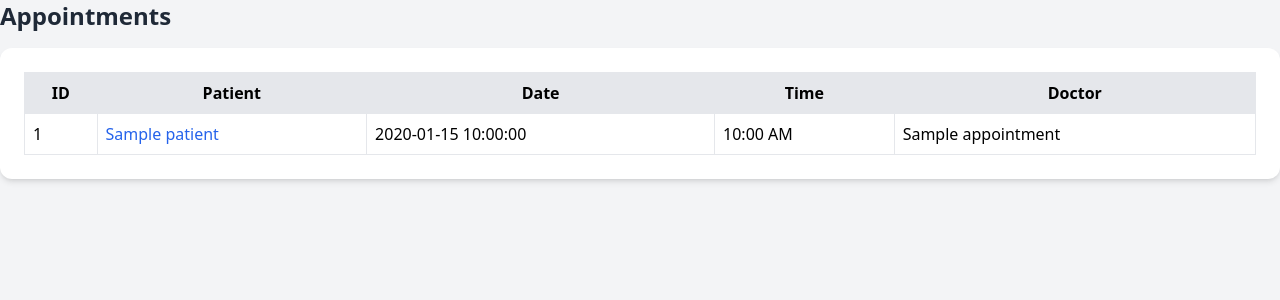
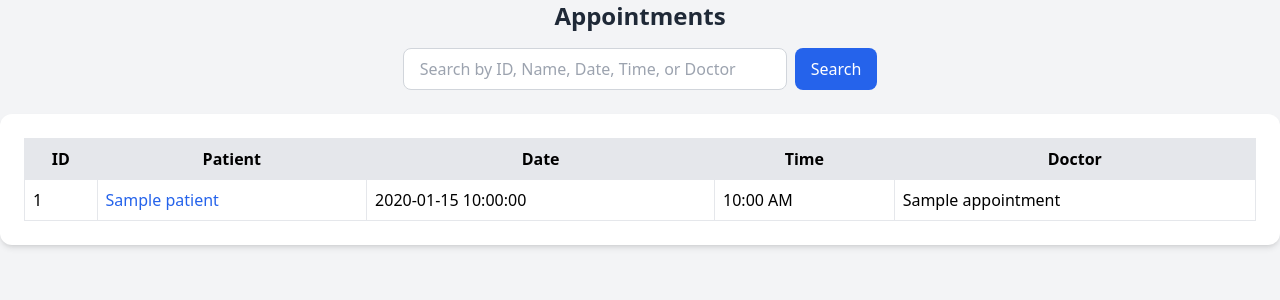
Before and after one commit to phulrepalak/EHRapp, a PHP site: template pages/appointments.php in a window 1280 px wide. Shown: the top 300 px of the page. Run offline with PHP 8.4, Linux system fonts and the light colour scheme; the template is opened without the code that fills it: most values are stand-ins (such as "Sample title", 1, 10 or a date in 2020); some libraries are stand-ins or nearby versions.

Commit message:
modify the code and add the search bar

```diff
--- a/pages/appointments.php
+++ b/pages/appointments.php
@@ -1,7 +1,22 @@
 <?php
 include 'db.php';
 
-// Fetch all patients and their appointment info
+// Handle search
+$search = isset($_GET['search']) ? trim($_GET['search']) : '';
+
+$likeClause = "";
+if (!empty($search)) {
+    $search = $conn->real_escape_string($search);
+    $like = "'%" . $search . "%'";
+    $likeClause = "WHERE
+        p.id LIKE $like OR
+        p.name LIKE $like OR
+        a.date LIKE $like OR
+        a.time LIKE $like OR
+        a.doctor_name LIKE $like";
+}
+
+// Fetch data
 $sql = "SELECT
             p.id AS patient_id,
             p.name,
@@ -10,15 +25,36 @@ $sql = "SELECT
             a.doctor_name
         FROM patient p
         LEFT JOIN appointment a ON a.patient_id = p.id
+        $likeClause
         ORDER BY p.id DESC";
 
 $result = $conn->query($sql);
 ?>
 
 <div>
-    <h2 class="text-2xl font-semibold text-gray-800 mb-4">Appointments</h2>
+    <!-- Heading -->
+    <h2 class="text-2xl font-semibold text-gray-800 mb-4 text-center">Appointments</h2>
+
+    <!-- Search Bar Centered Just Below Heading -->
+    <form method="GET" action="admin-panel.php" class="mb-6 flex justify-center">
+        <input type="hidden" name="page" value="appointments">
+        <input
+            type="text"
+            name="search"
+            value="<?php echo htmlspecialchars($search); ?>"
+            placeholder="Search by ID, Name, Date, Time, or Doctor"
+            class="border border-gray-300 rounded-lg px-4 py-2 w-96 focus:outline-none focus:ring-2 focus:ring-blue-500"
+        >
+        <button
+            type="submit"
+            class="ml-2 bg-blue-600 text-white px-4 py-2 rounded-lg hover:bg-blue-700"
+        >
+            Search
+        </button>
+    </form>
+
+    <!-- Appointments Table -->
     <div class="w-full mx-auto bg-white rounded-xl shadow-md p-6">
-
         <table class="w-full border">
             <thead>
                 <tr class="bg-gray-200">
@@ -41,20 +77,14 @@ $result = $conn->query($sql);
                                     <?php echo htmlspecialchars($row['name']); ?>
                                 </a>
                             </td>
-                            <td class="p-2 border">
-                                <?php echo $row['date'] ?? '<span class="text-gray-400 italic">N/A</span>'; ?>
-                            </td>
-                            <td class="p-2 border">
-                                <?php echo isset($row['time']) ? date("h:i A", strtotime($row['time'])) : '<span class="text-gray-400 italic">N/A</span>'; ?>
-                            </td>
-                            <td class="p-2 border">
-                                <?php echo $row['doctor_name'] ?? '<span class="text-gray-400 italic">N/A</span>'; ?>
-                            </td>
+                            <td class="p-2 border"><?php echo $row['date'] ?? '<span class="text-gray-400 italic">N/A</span>'; ?></td>
+                            <td class="p-2 border"><?php echo isset($row['time']) ? date("h:i A", strtotime($row['time'])) : '<span class="text-gray-400 italic">N/A</span>'; ?></td>
+                            <td class="p-2 border"><?php echo $row['doctor_name'] ?? '<span class="text-gray-400 italic">N/A</span>'; ?></td>
                         </tr>
                         <?php
                     }
                 } else {
-                    echo "<tr><td colspan='5' class='text-center p-2 border'>No patients found</td></tr>";
+                    echo "<tr><td colspan='5' class='text-center p-2 border text-gray-500'>No results found.</td></tr>";
                 }
                 ?>
             </tbody>
```
